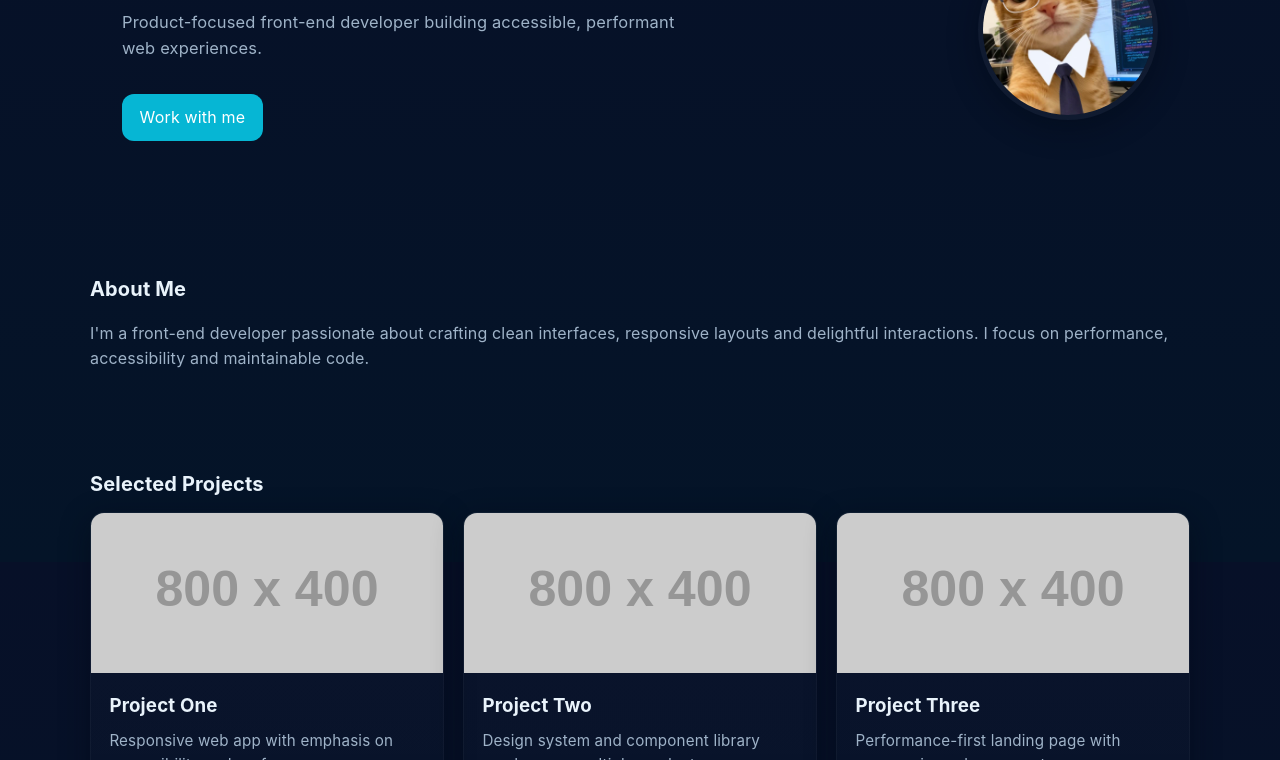
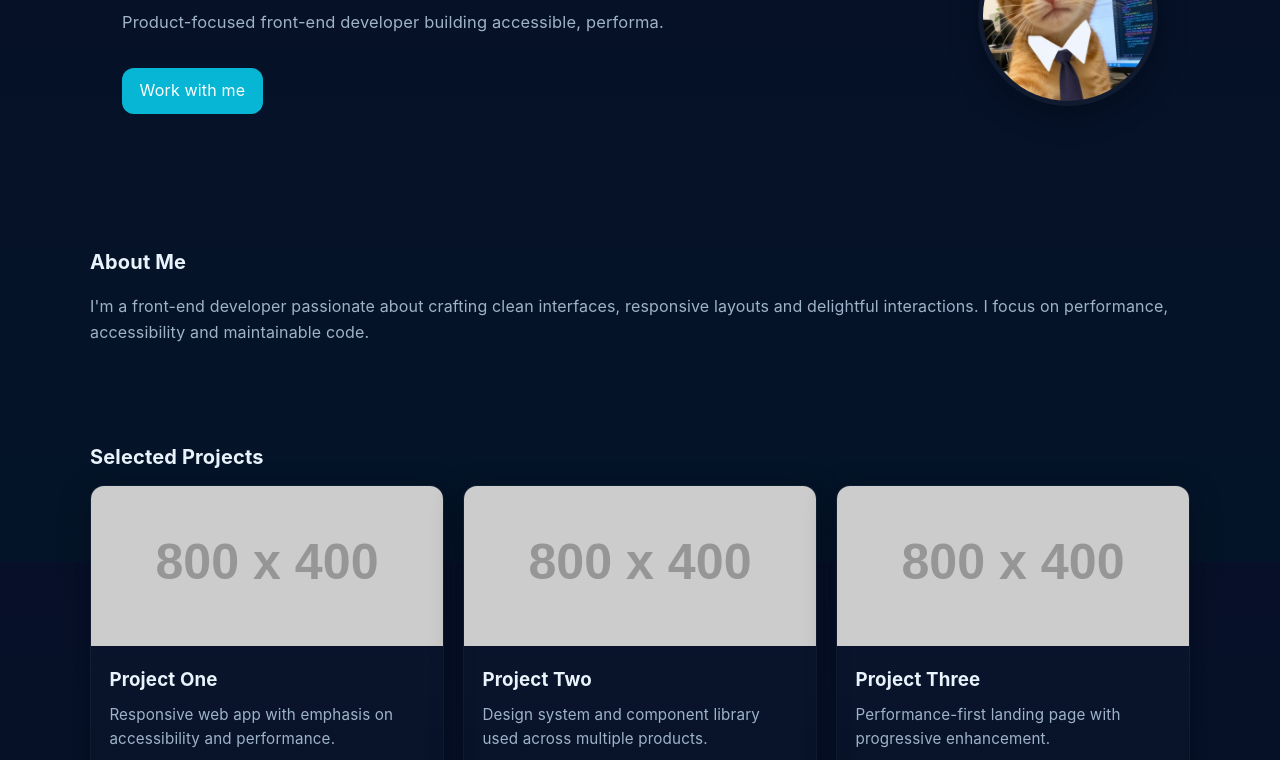
Before and after one commit to soukaina-hammou/html-project, a plain HTML site: page index.html in a window 1280 px wide. Shown: the part 238-998 px from the top of the page. Drawn offline with Linux system fonts and the light colour scheme; placeholder pictures from the web are drawn by us.

```diff
--- a/index.html
+++ b/index.html
@@ -40,7 +40,7 @@
             <h1>Hi, I'm Soukaina</h1>
             <p>
               Product-focused front-end developer building accessible,
-              performant web experiences.
+              performa.
             </p>
             <a class="cta" href="#contact">Work with me</a>
           </div>
```
